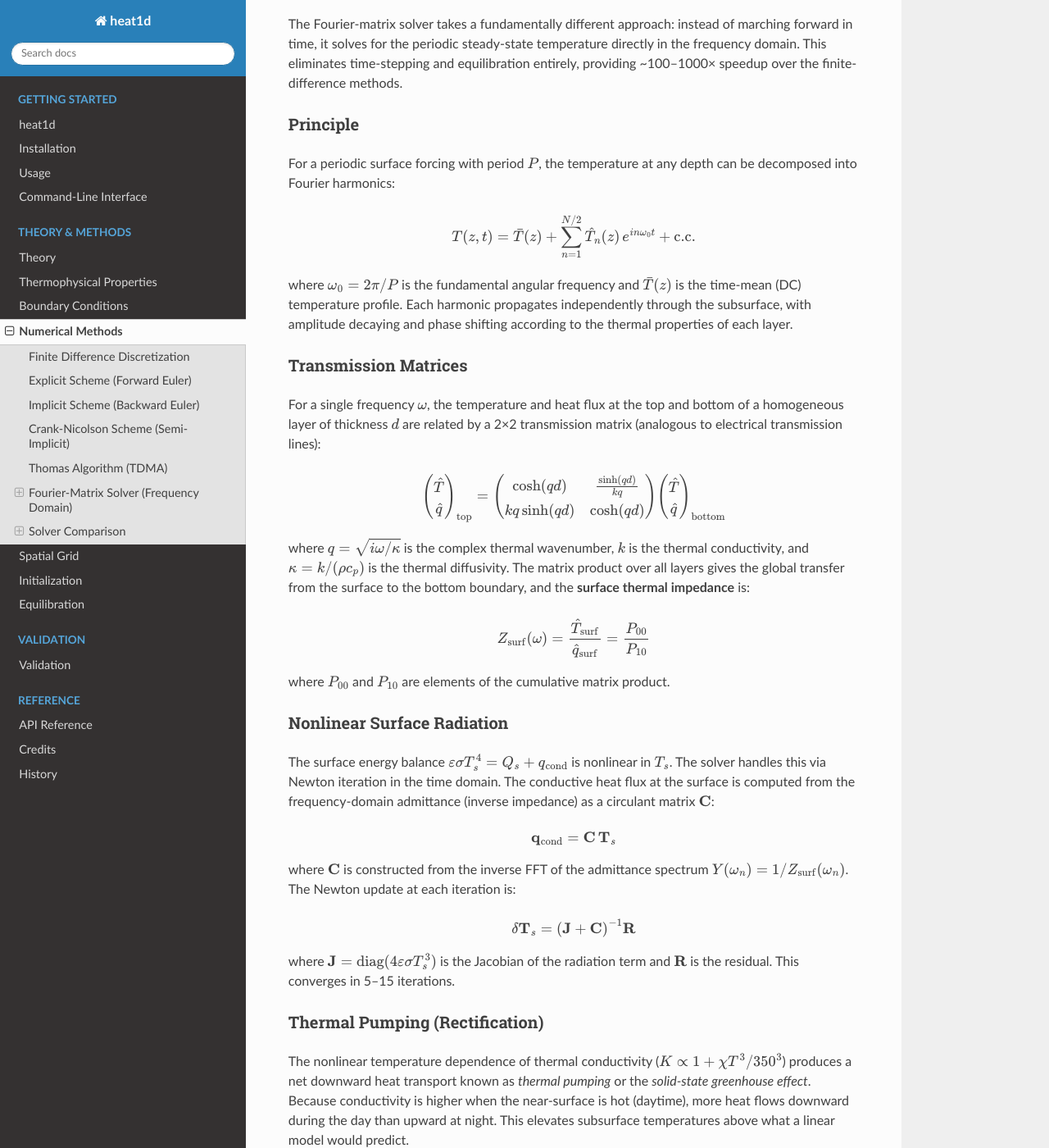
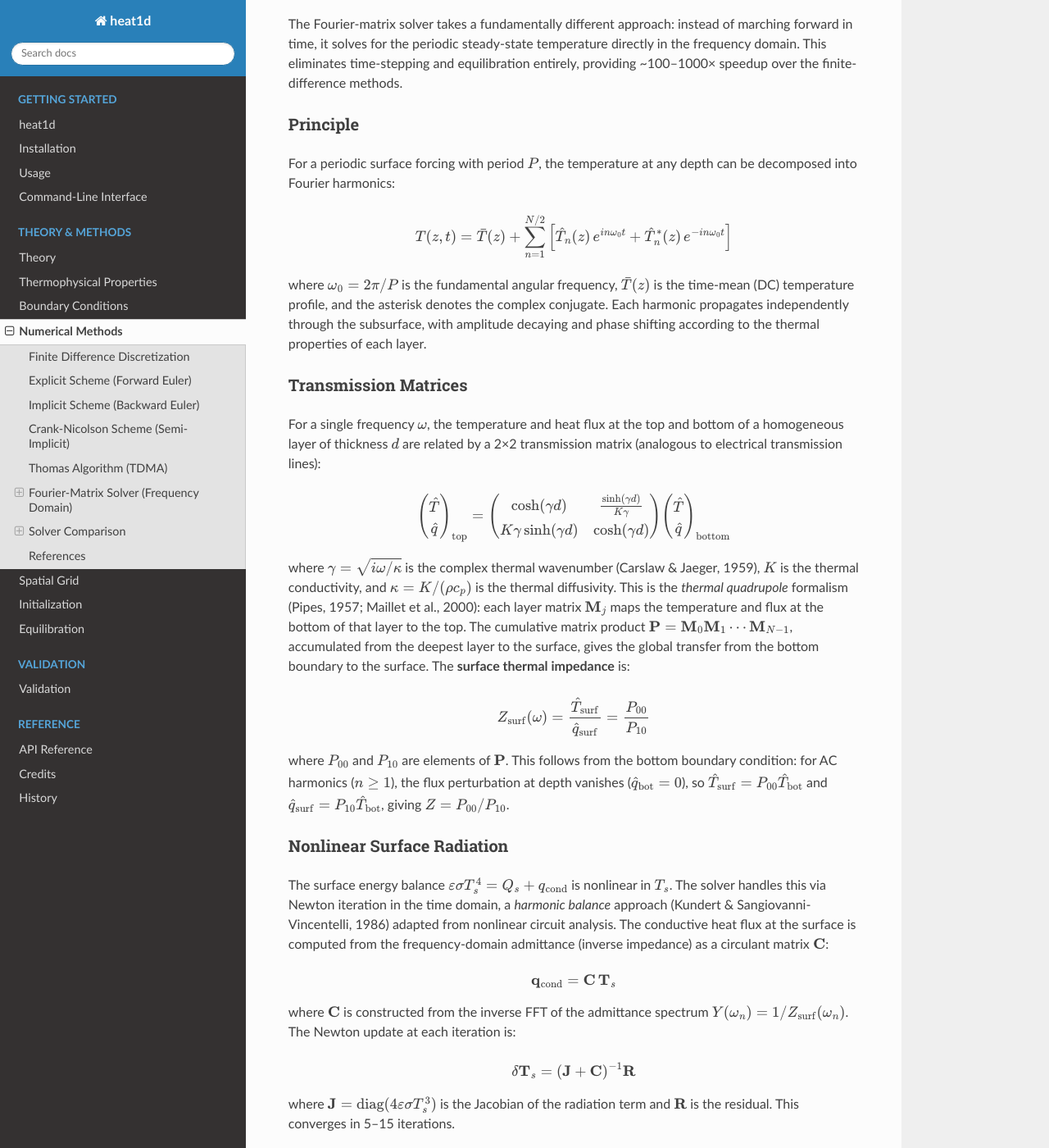
Before and after one commit to phayne/heat1d, a Sphinx documentation site: the page built from python/docs/numerical.md, in a window 1280 px wide and 1400 px high, scrolled down 2560 px. Shown: the whole window at 82% size. Built offline with Sphinx 7.4.7 and the Read the Docs theme 3.1.0, drawn with Linux system fonts in a browser that asks for light colours; the version number could not be read and is left out; some of the changed text lies outside the part shown.

Commit message:
Updated numerical and boundary condition documentation

```diff
--- a/python/docs/numerical.md
+++ b/python/docs/numerical.md
@@ -149,13 +149,14 @@ For a periodic surface forcing with period $P$, the temperature at any depth
 can be decomposed into Fourier harmonics:
 
 $$
-T(z, t) = \bar{T}(z) + \sum_{n=1}^{N/2} \hat{T}_n(z) \, e^{i n \omega_0 t} + \text{c.c.}
+T(z, t) = \bar{T}(z) + \sum_{n=1}^{N/2} \left[ \hat{T}_n(z) \, e^{i n \omega_0 t} + \hat{T}_n^*(z) \, e^{-i n \omega_0 t} \right]
 $$
 
-where $\omega_0 = 2\pi / P$ is the fundamental angular frequency and
-$\bar{T}(z)$ is the time-mean (DC) temperature profile. Each harmonic
-propagates independently through the subsurface, with amplitude decaying and
-phase shifting according to the thermal properties of each layer.
+where $\omega_0 = 2\pi / P$ is the fundamental angular frequency,
+$\bar{T}(z)$ is the time-mean (DC) temperature profile, and the asterisk
+denotes the complex conjugate. Each harmonic propagates independently through
+the subsurface, with amplitude decaying and phase shifting according to the
+thermal properties of each layer.
 
 ### Transmission Matrices
 
@@ -165,27 +166,37 @@ matrix (analogous to electrical transmission lines):
 
 $$
 \begin{pmatrix} \hat{T} \\ \hat{q} \end{pmatrix}_{\text{top}} =
-\begin{pmatrix} \cosh(qd) & \frac{\sinh(qd)}{kq} \\
-kq \sinh(qd) & \cosh(qd) \end{pmatrix}
+\begin{pmatrix} \cosh(\gamma d) & \frac{\sinh(\gamma d)}{K\gamma} \\
+K\gamma \sinh(\gamma d) & \cosh(\gamma d) \end{pmatrix}
 \begin{pmatrix} \hat{T} \\ \hat{q} \end{pmatrix}_{\text{bottom}}
 $$
 
-where $q = \sqrt{i\omega / \kappa}$ is the complex thermal wavenumber, $k$ is
-the thermal conductivity, and $\kappa = k / (\rho c_p)$ is the thermal
-diffusivity. The matrix product over all layers gives the global transfer from
-the surface to the bottom boundary, and the **surface thermal impedance** is:
+where $\gamma = \sqrt{i\omega / \kappa}$ is the complex thermal wavenumber
+(Carslaw & Jaeger, 1959), $K$ is
+the thermal conductivity, and $\kappa = K / (\rho c_p)$ is the thermal
+diffusivity. This is the *thermal quadrupole* formalism (Pipes, 1957;
+Maillet et al., 2000): each layer matrix $\mathbf{M}_j$ maps the temperature
+and flux at the bottom of that layer to the top. The cumulative matrix product
+$\mathbf{P} = \mathbf{M}_0 \mathbf{M}_1 \cdots \mathbf{M}_{N-1}$, accumulated
+from the deepest layer to the surface, gives the global transfer from the
+bottom boundary to the surface. The **surface thermal impedance** is:
 
 $$
 Z_{\text{surf}}(\omega) = \frac{\hat{T}_{\text{surf}}}{\hat{q}_{\text{surf}}} = \frac{P_{00}}{P_{10}}
 $$
 
-where $P_{00}$ and $P_{10}$ are elements of the cumulative matrix product.
+where $P_{00}$ and $P_{10}$ are elements of $\mathbf{P}$. This follows from
+the bottom boundary condition: for AC harmonics ($n \geq 1$), the flux
+perturbation at depth vanishes ($\hat{q}_{\text{bot}} = 0$), so
+$\hat{T}_{\text{surf}} = P_{00} \hat{T}_{\text{bot}}$ and
+$\hat{q}_{\text{surf}} = P_{10} \hat{T}_{\text{bot}}$, giving $Z = P_{00}/P_{10}$.
 
 ### Nonlinear Surface Radiation
 
 The surface energy balance $\varepsilon \sigma T_s^4 = Q_s + q_{\text{cond}}$
 is nonlinear in $T_s$. The solver handles this via Newton iteration in the
-time domain. The conductive heat flux at the surface is computed from the
+time domain, a *harmonic balance* approach (Kundert &
+Sangiovanni-Vincentelli, 1986) adapted from nonlinear circuit analysis. The conductive heat flux at the surface is computed from the
 frequency-domain admittance (inverse impedance) as a circulant matrix $\mathbf{C}$:
 
 $$
@@ -217,8 +228,8 @@ The solver captures this through an outer iteration loop:
 
 1. **Freeze properties** at the current equilibrium profile $\bar{T}(z)$
 2. **Solve** the linearized frequency-domain problem (inner Newton loop)
-3. **Compute rectification flux** $J_{\text{pump}}(z) = \langle k(T) \, \partial T'/\partial z \rangle$ from the time-domain reconstruction of $T(z,t)$ and the exact nonlinear $k(T)$
-4. **Update the equilibrium profile** by integrating $d\bar{T}/dz = (Q_b - J_{\text{pump}}) / \langle k \rangle$ downward from the surface
+3. **Compute rectification flux** $J_{\text{pump}}(z) = \langle K(T) \, \partial \tilde{T}/\partial z \rangle$ from the time-domain reconstruction of $T(z,t)$ and the exact nonlinear $K(T)$, where $\tilde{T}(z,t) = T(z,t) - \bar{T}(z)$ is the AC (oscillatory) component and $\langle \cdot \rangle$ denotes the time average over one period
+4. **Update the equilibrium profile** by integrating $d\bar{T}/dz = (Q_b - J_{\text{pump}}(z)) / K_{\text{eff}}(z)$ downward from the surface using 4th-order Runge-Kutta, where $K_{\text{eff}}(z) = \langle K(T(z,t)) \rangle$ is the exact time-averaged conductivity computed from the full reconstructed $T(z,t)$
 5. **Repeat** until the mean surface temperature converges (typically 3--5 outer iterations)
 
 ### Depth Reconstruction
@@ -258,7 +269,12 @@ diurnal cycle because:
 | Explicit | Forward Euler | $O(\Delta t)$ | Conditional | ~830 | 1× |
 | Implicit | Backward Euler + TDMA | $O(\Delta t)$ | Unconditional | ~24 | ~35× |
 | Crank-Nicolson | Semi-implicit + TDMA | $O(\Delta t^2)$ | Unconditional | ~24 | ~35× |
-| Fourier-matrix | Frequency domain | Spectral | N/A (periodic) | N/A | ~1000× |
+| Fourier-matrix | Frequency domain | Spectral$^*$ | N/A (periodic) | N/A | ~1000× |
+
+$^*$Fourier-matrix accuracy is controlled by the number of harmonics $N$, not by a
+time-step size. Truncation errors decay exponentially with $N$ for smooth forcing
+(spectral convergence). In practice, $N \sim 100$--$500$ harmonics suffice for
+sub-mK accuracy on the lunar diurnal cycle.
 
 For time-stepping applications, the Crank-Nicolson scheme is recommended: it
 offers second-order accuracy with the same unconditional stability as the fully
@@ -278,3 +294,17 @@ profile directly, then initializes the time-stepping solver from $T(t=0, z)$
 (local noon). This eliminates the need for multi-orbit spin-up and ensures the
 time-stepping solver starts from a well-converged state. See
 [Equilibration](equilibration.md) for details.
+
+## References
+
+Carslaw, H. S., & Jaeger, J. C. (1959). *Conduction of Heat in Solids* (2nd ed.). Oxford University Press.
+
+Hayne, P. O., et al. (2017). Global regolith thermophysical properties of the Moon from the Diviner Lunar Radiometer Experiment. *J. Geophys. Res. Planets*, 122, 2371--2400. [doi:10.1002/2017JE005387](https://doi.org/10.1002/2017JE005387)
+
+Kundert, K. S., & Sangiovanni-Vincentelli, A. (1986). Simulation of nonlinear circuits in the frequency domain. *IEEE Trans. Computer-Aided Design*, 5(4), 521--535. [doi:10.1109/TCAD.1986.1270223](https://doi.org/10.1109/TCAD.1986.1270223)
+
+Linsky, J. L. (1966). Models of the lunar surface including temperature-dependent thermal properties. *Icarus*, 5, 606--634. [doi:10.1016/0019-1035(66)90075-3](https://doi.org/10.1016/0019-1035(66)90075-3)
+
+Maillet, D., André, S., Batsale, J.-C., Degiovanni, A., & Moyne, C. (2000). *Thermal Quadrupoles: Solving the Heat Equation through Integral Transforms*. Wiley. [doi:10.1002/9780470694374](https://doi.org/10.1002/9780470694374)
+
+Pipes, L. A. (1957). Matrix analysis of heat transfer problems. *Journal of the Franklin Institute*, 263(3), 195--206. [doi:10.1016/0016-0032(57)90927-6](https://doi.org/10.1016/0016-0032(57)90927-6)
```
Also changed, not shown: python/docs/boundary.md (+2 -2 lines).
